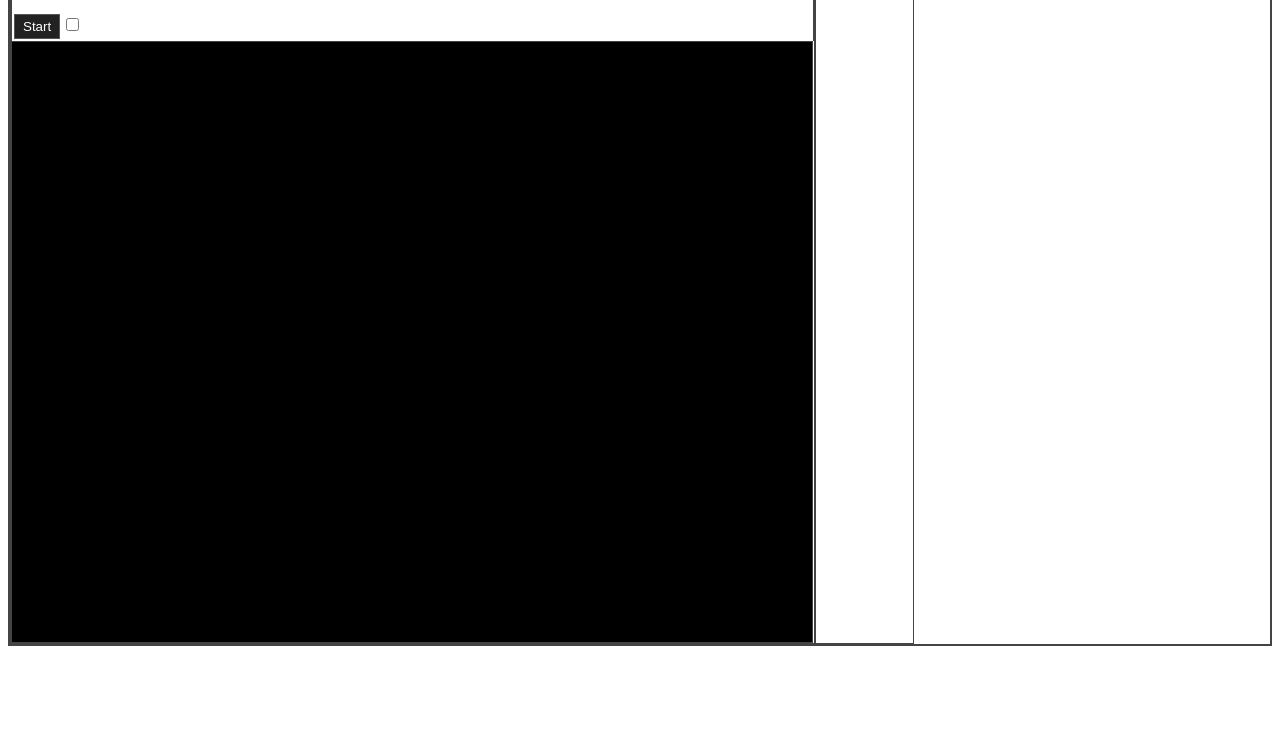
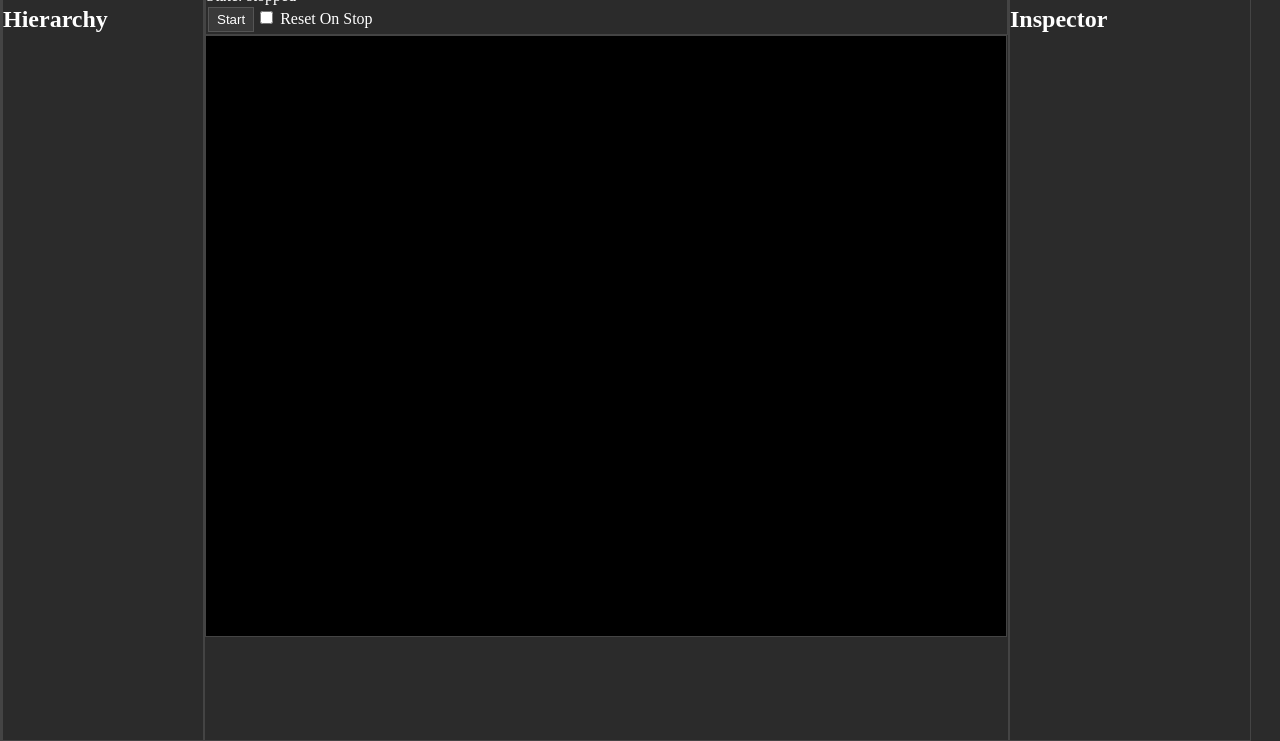
Before and after one commit to Mathew-Pearce/Drill-Engine, a website built with Vite: page index.html in a window 1280 px wide. Shown: the part 59-800 px from the top of the page. Built offline with nearby package versions, Linux system fonts and the light colour scheme.

Commit message:
refactor(ui): introduce workspace layout and full-window shell
- update index layout so Drill fills the browser window
- introduce workspace separation for hierarchy, viewport, and inspector
- route app layout through DrillAppWindow and Workspace components
- fix theme panel border/background bugs
- standardise panel styling through shared UI theme
- prepare editor layout for future stateful docking and inspection

```diff
--- a/index.html
+++ b/index.html
@@ -1,2 +1,17 @@
 <script type="module" src="/src/main.ts"></script>
 <div id="drill-root"></div>
+<style>
+    html,
+    body {
+      margin: 0;
+      padding: 0;
+      width: 100%;
+      height: 100%;
+      overflow: hidden;
+    }
+
+    #drill-root {
+      width: 100vw;
+      height: 100vh;
+    }
+  </style>
--- a/src/ui/controls/createRuntimeToolbar.ts
+++ b/src/ui/controls/createRuntimeToolbar.ts
@@ -19,9 +19,6 @@
 
   const panel = createPanel();
 
-  panel.style.borderTop = 'none';
-
-  panel.style.borderBottom = 'none';
   // =========================
   // Controls
   // =========================
--- a/src/ui/core/createButton.ts
+++ b/src/ui/core/createButton.ts
@@ -1,3 +1,5 @@
+import { UI_THEME } from './theme'
+
 /**
  * Creates a standard Drill UI button.
  *
@@ -23,7 +25,7 @@
       '4px 8px';
 
     button.style.background =
-      '#222';
+      UI_THEME.buttonBackground;
 
     button.style.color =
       'white';
--- a/src/ui/core/createPanel.ts
+++ b/src/ui/core/createPanel.ts
@@ -5,7 +5,7 @@
         document.createElement('div');
 
         panel.style.background =
-        UI_THEME.panelBorder,
+        UI_THEME.panelBackground,
 
         panel.style.border =
         UI_THEME.panelBorder,
--- a/src/ui/initializeDeveloperUI.ts
+++ b/src/ui/initializeDeveloperUI.ts
@@ -3,18 +3,20 @@
 
 export function initializeDeveloperUI(runtime) {
 
-    const rootElement =
+  const root =
     document.getElementById('drill-root');
 
-    const app =
+  const appWindow =
     createDrillAppWindow(runtime);
 
-    rootElement.appendChild(app.root);
+  root.appendChild(
+    appWindow.root
+  );
 
   bindEngineControls(runtime);
 
   return {
     viewport:
-            app.viewportWindow.viewport
+      appWindow.viewport,
   };
 }
--- a/src/ui/views/createDrillAppWindow.ts
+++ b/src/ui/views/createDrillAppWindow.ts
@@ -1,39 +1,34 @@
-import { createPanel } from '../core/createPanel'
-import { createTitle } from '../core/createTitle'
-import { createHeaderBar } from './createHeaderBar'
-import { createViewportWindow } from './createViewportWindow'
+import { createPanel } from '../core/createPanel';
+import { createHeaderBar } from './createHeaderBar';
+import { createWorkspace } from './createWorkspace';
 
 export function createDrillAppWindow(runtime) {
 
-    const root = createPanel();
+  const root = createPanel();
 
-    const header = createHeaderBar();
-    const main = createPanel();
+  root.style.display = 'flex';
+  root.style.flexDirection = 'column';
+  root.style.width = '100vw';
+  root.style.height = '100vh';
 
-    const viewportWindow = createViewportWindow(runtime);
-    const inspector = createPanel();
+  const header =
+    createHeaderBar();
 
-    main.style.display = 'flex';
-    main.style.flexDirection = 'row';
+  const workspace =
+    createWorkspace(runtime);
 
-    const title =
-    createTitle(
-        'Inspector'
-    );
+  workspace.frame.style.flex =
+    '1';
 
-    inspector.appendChild(
-        title
-    );
+  root.appendChild(header);
+  root.appendChild(workspace.frame);
 
-    main.appendChild(viewportWindow.frame);
-    main.appendChild(inspector);
+  return {
+    root,
+    header,
+    workspace,
 
-    root.appendChild(header);
-    root.appendChild(main);
-
-    return {
-        root,
-        viewportWindow,
-        inspector
-    };
+    viewport:
+      workspace.viewport,
+  };
 }
--- a/src/ui/views/createViewportWindow.ts
+++ b/src/ui/views/createViewportWindow.ts
@@ -29,6 +29,7 @@
     frame.appendChild(toolbar);
     frame.appendChild(viewport.frame)
 
+
     return {
         frame,
         toolbar,
--- /dev/null
+++ b/src/ui/views/createWorkspace.ts
@@ -0,0 +1,52 @@
+import { createPanel } from '../core/createPanel';
+import { createTitle } from '../core/createTitle';
+import { createViewportWindow } from './createViewportWindow';
+
+export function createWorkspace(runtime) {
+
+  const frame = createPanel();
+
+  frame.style.display = 'flex';
+  frame.style.flexDirection = 'row';
+  frame.style.width = '100%';
+  frame.style.height = '100%';
+  frame.style.overflow = 'hidden';
+
+  const hierarchy = createPanel();
+
+  hierarchy.style.width = '200px';
+  hierarchy.style.flexShrink = '0';
+
+  hierarchy.appendChild(
+    createTitle('Hierarchy')
+  );
+
+  const viewportWindow =
+    createViewportWindow(runtime);
+
+  viewportWindow.frame.style.flexShrink =
+    '0';
+
+  const inspector = createPanel();
+
+  inspector.style.width = '240px';
+  inspector.style.flexShrink = '0';
+
+  inspector.appendChild(
+    createTitle('Inspector')
+  );
+
+  frame.appendChild(hierarchy);
+  frame.appendChild(viewportWindow.frame);
+  frame.appendChild(inspector);
+
+  return {
+    frame,
+    hierarchy,
+    viewportWindow,
+    inspector,
+
+    viewport:
+      viewportWindow.viewport,
+  };
+}
```
Lines whose indentation alone changed are shown as unchanged.
